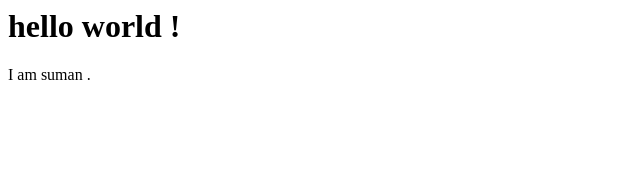
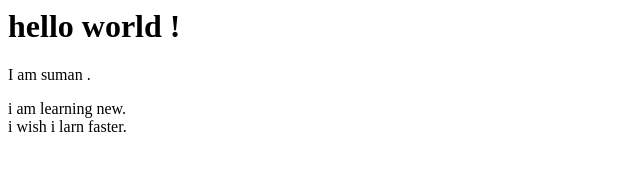
Before and after one commit to sumanjana1982-gi/SUMAN-PROJECT-DEMO, a plain HTML site: page index.html in a window 1280 px wide. Shown: the whole page, without its empty margins (0-640 px from the left). Drawn offline with Linux system fonts and the light colour scheme.

Commit message:
somthing about me

```diff
--- a/index.html
+++ b/index.html
@@ -1,2 +1,3 @@
 <h1> hello world !</h1>
 <p> I am suman .</p>
+<p> i am learning new.<br> i wish i larn faster.</p>
```
